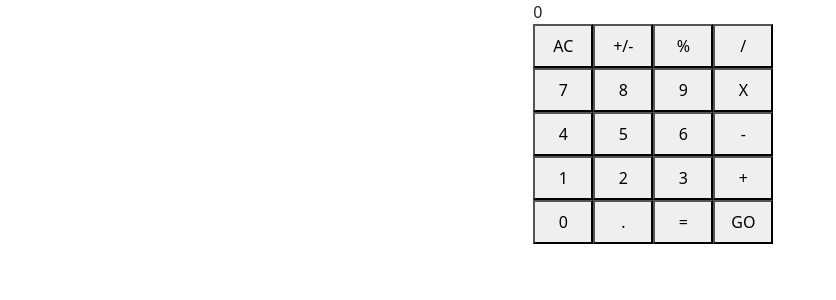
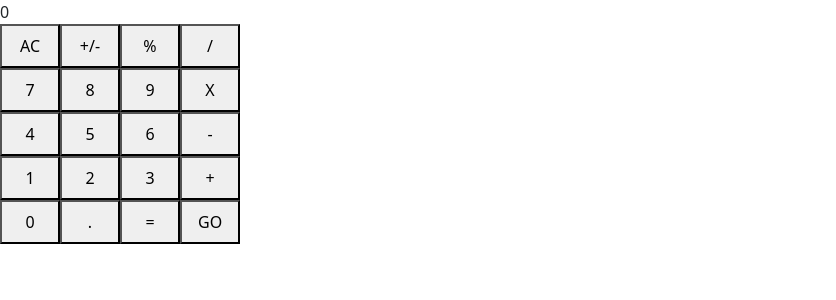
Before and after one commit to arikarim/Calculator, a React (Create React App) app: page / in a window 1280 px wide. Shown: the top 300 px of the page, without its empty margins (0-836 px from the left). Built offline with nearby package versions, Linux system fonts and the light colour scheme.

Commit message:
React fragment of App

```diff
--- a/src/components/App.js
+++ b/src/components/App.js
@@ -4,10 +4,10 @@ import Display from './Display';
 import ButtonPanel from './ButtonPanel';
 
 const App = () => (
-  <div className="col-2 mx-auto">
+  <>
     <Display />
     <ButtonPanel />
-  </div>
+  </>
 
 );
 
```
